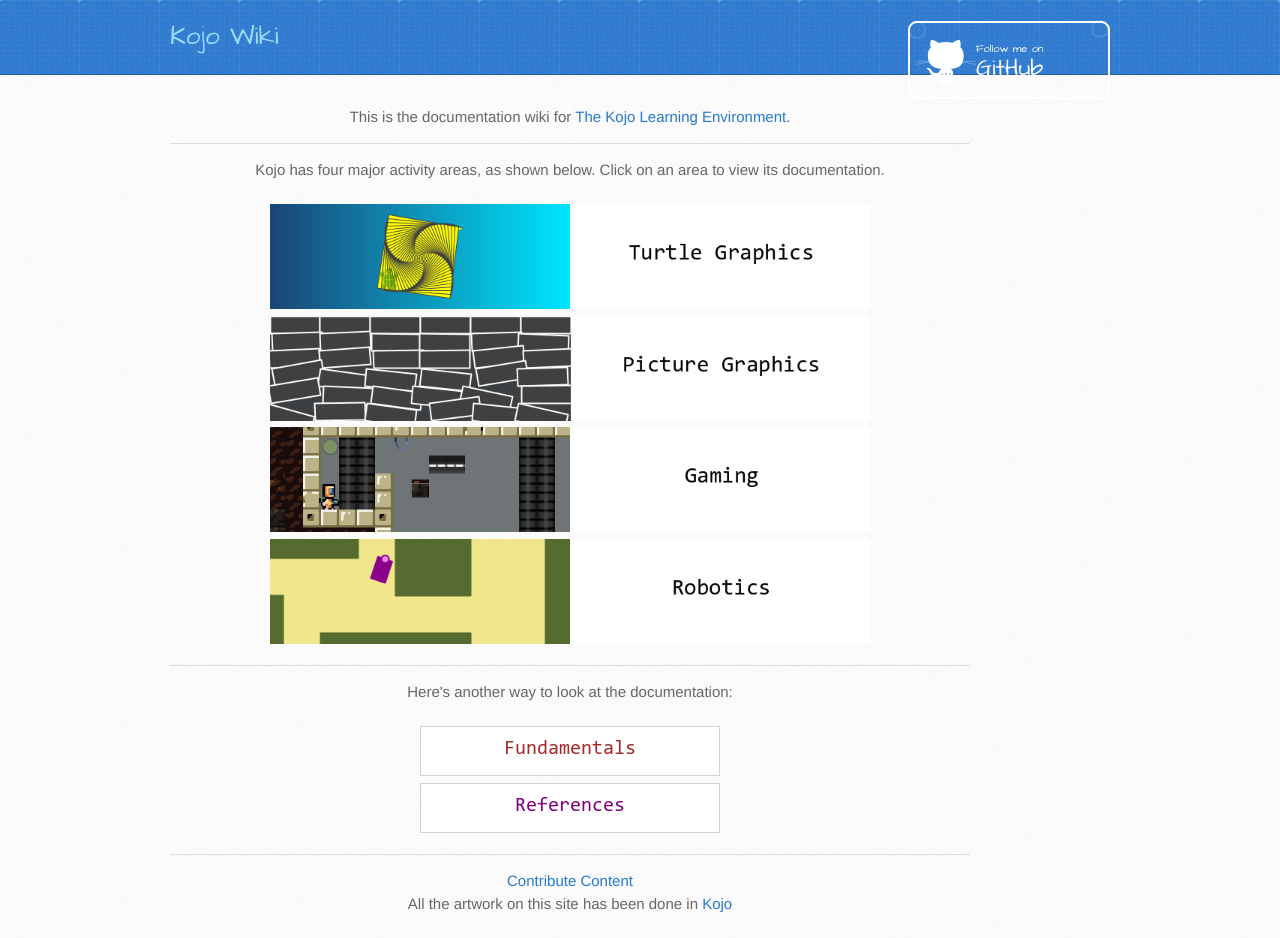
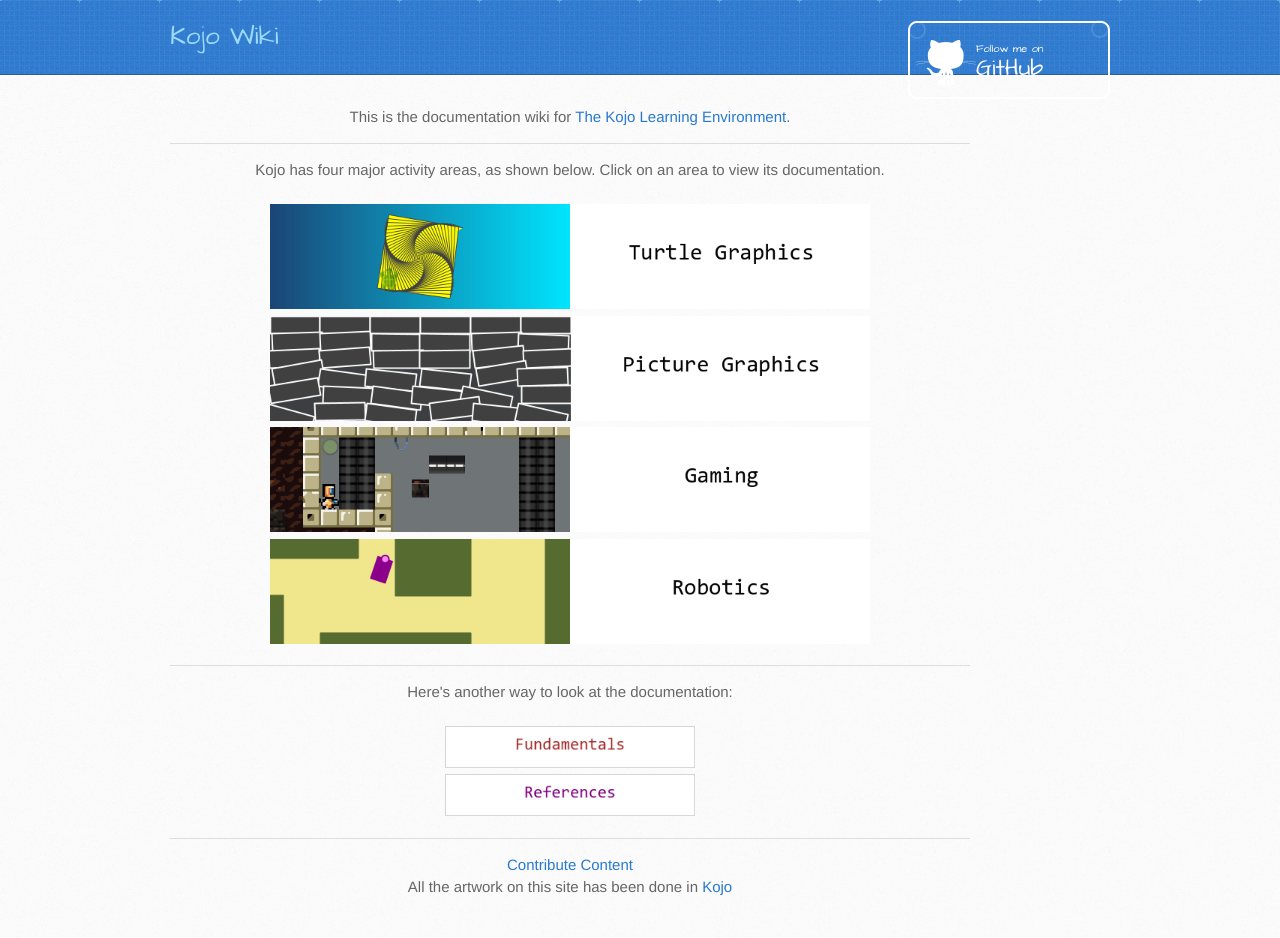
Before and after one commit to kojodoc/kojodoc.github.io, a Jekyll site: the page built from index.md, in a window 1280 px wide. Built offline with Jekyll 4.4.1, drawn with Linux system fonts in a browser that asks for light colours; the repository's description, which GitHub fills in, is left out.

Commit message:
Tweak home page.

```diff
--- a/index.md
+++ b/index.md
@@ -14,8 +14,8 @@ title: "Happy Jekylling!"
 <hr/>
 <div style="text-align:center">
     Here's another way to look at the documentation: <br/><br/>
-    <a href="fundamentals-index.html"><img src="fundamentals.png"/></a> <br/>
-    <a href="references-index.html"><img src="references.png"/></a> <br/>
+    <a href="fundamentals-index.html"><img src="fundamentals.png" width="250"/></a> <br/>
+    <a href="references-index.html"><img src="references.png" width="250"/></a> <br/>
     <hr/>
     <a href="contribute.html">Contribute Content</a> <br/>
     All the artwork on this site has been done in <a href="http://www.kogics.net/kojo">Kojo</a>
```
